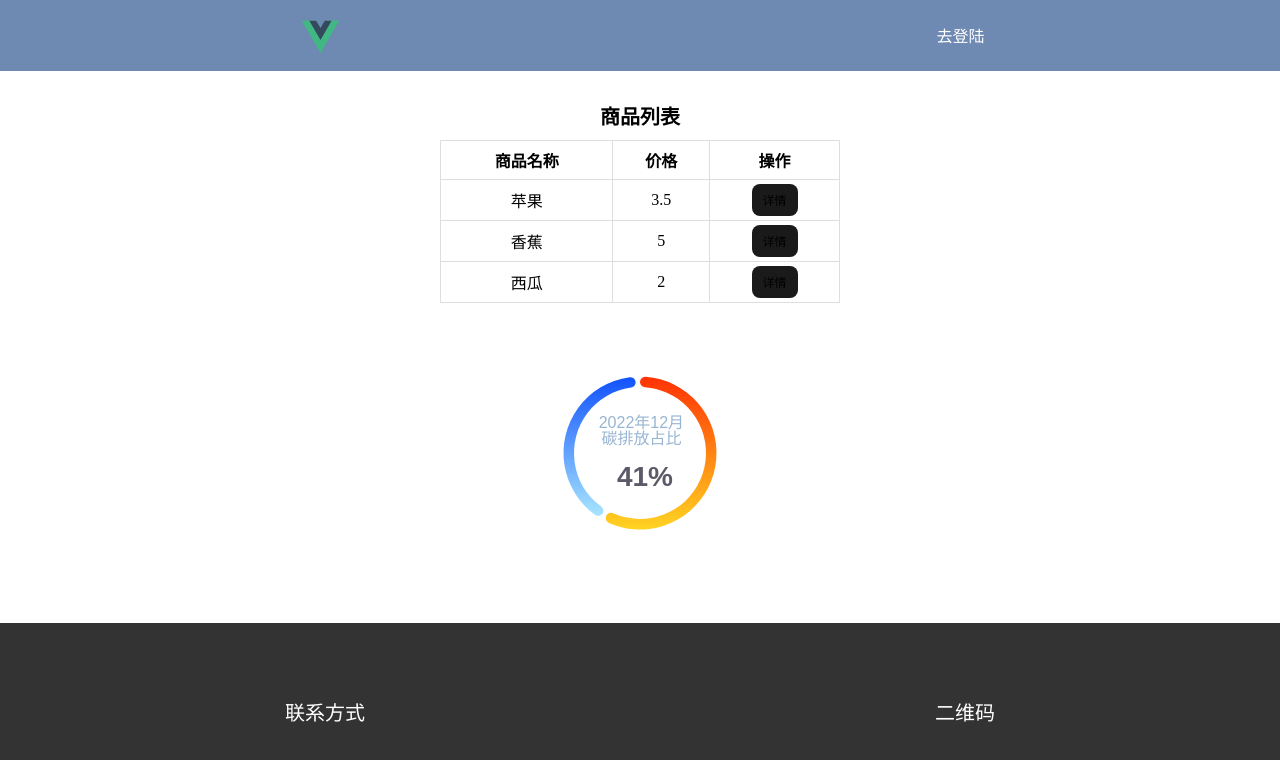
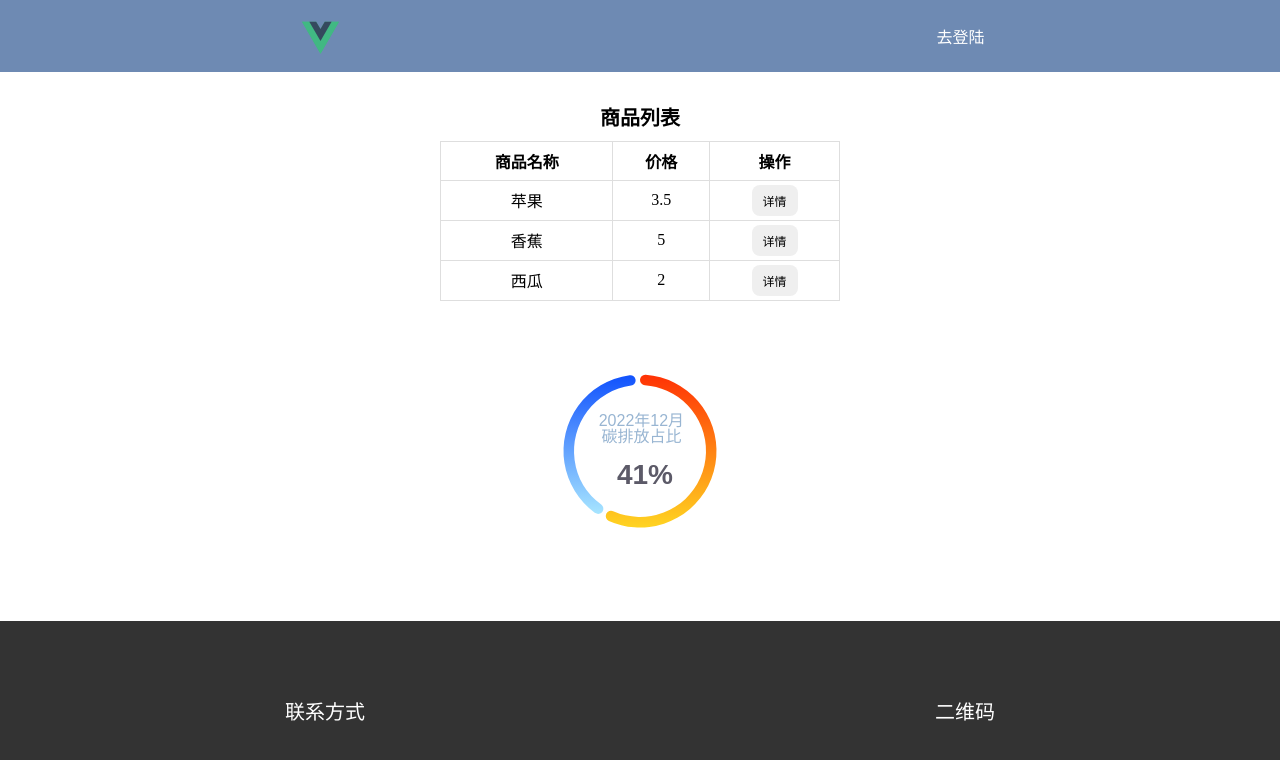
Before and after one commit to tibosi141/router, a Vue app: page /index in a window 1280 px wide. Shown: the top 760 px of the page. Built offline with nearby package versions, Linux system fonts and the light colour scheme; no server answers.

Commit message:
出现冲突

```diff
--- a/src/router/index.ts
+++ b/src/router/index.ts
@@ -76,7 +76,6 @@ const router = createRouter({
 })
 
 router.beforeEach((to, from, next) => {
-  document.title = to.meta.title
   NProgress.start()
   const token = Cookies.get('password')
 
@@ -111,6 +110,7 @@ router.beforeEach((to, from, next) => {
 })
 
 router.afterEach((to, from) => {
+  document.title = to.meta.title
   NProgress.done()
 })
 
--- a/src/style.css
+++ b/src/style.css
@@ -16,9 +16,6 @@ button {
   border: 1px solid transparent;
   padding: 6px 10px;
   font-size: 12px;
-  font-weight: 500;
-  font-family: inherit;
-  background-color: #1a1a1a;
   cursor: pointer;
   transition: border-color 0.25s;
 }
```
